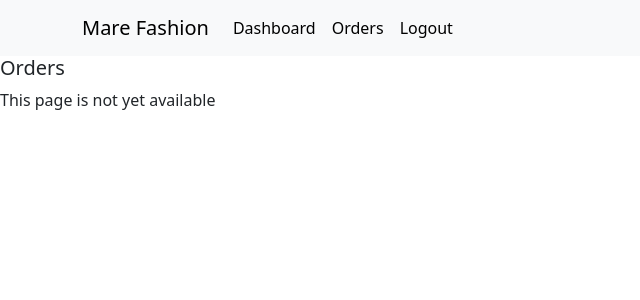
After one commit to Durvalm/Shipping_Label_Automation, a Flask app: page /dashboard/transactions in a window 1280 px wide. The commit adds this page. Shown: the top 300 px of the page, without its empty margins (0-640 px from the left). Run offline with Flask 3, Linux system fonts and the light colour scheme; the visitor is signed in with stand-in values (Sample User, id 1); parts of the project's set-up code (start-up, migrations or seed data) failed here and were passed over.

Commit message:
fix import and transactions page

```diff
--- a/apps/app.py
+++ b/apps/app.py
@@ -4,6 +4,8 @@ from flask_login import LoginManager
 # shippo API app
 from apps.label.views.form import label_bp
 from apps.label.views.orders import dashboard_bp
+from apps.label.views.transactions import transactions_bp
+
 from apps.auth.views import auth_bp
 from apps.models import db, SuperUser
 
@@ -18,7 +20,7 @@ app.config.from_pyfile('settings.py')
 app.register_blueprint(label_bp)
 app.register_blueprint(dashboard_bp)
 app.register_blueprint(auth_bp)
-
+app.register_blueprint(transactions_bp)
 
 # initialize database
 migrate = Migrate(app, db)
--- a/apps/label/views/orders.py
+++ b/apps/label/views/orders.py
@@ -117,6 +117,7 @@ def confirm_purchase(user_id):
 
 
 @dashboard_bp.route("/retrieve-label/<string:id>/<string:user_id>", methods=["GET"])
+@login_required
 def retrieve_label(id, user_id):
     """Retrieves the label url and adds to the DB"""
     time.sleep(3)
--- /dev/null
+++ b/apps/label/views/transactions.py
@@ -0,0 +1,9 @@
+from flask import Blueprint, request, render_template, redirect, url_for
+from flask_login import login_required
+
+transactions_bp = Blueprint("transactions", __name__, url_prefix="/dashboard")
+
+@transactions_bp.route("/transactions", methods=["GET",])
+@login_required
+def transactions():
+    return render_template("dashboard/order/order.html")
--- a/apps/templates/auth/login.html
+++ b/apps/templates/auth/login.html
@@ -6,8 +6,6 @@
     <div class="container">
       <h1 class="text-center mt-5">Login</h1>
       <form method="POST" action="{{ url_for('auth.login') }}" class="mt-4">
-        <!-- Message -->
-        {% include 'utils/alert.html' %}
         <div class="form-group">
           <label for="email">Email:</label>
           <input type="email" id="email" name="email" class="form-control" required>
--- a/apps/templates/base.html
+++ b/apps/templates/base.html
@@ -1,7 +1,7 @@
 <!DOCTYPE html>
 <html lang="en">
   <head>
-    <title>Shipping</title>
+    <title>Mare fashion</title>
     <meta name="viewport" content="width=device-width, initial-scale=1.0">
     <meta charset="UTF-8" />
     <title>Mare Fashion</title>
@@ -12,8 +12,8 @@
   </head>
   <body>
 
+    {% include 'utils/alert.html' %}
     {% block content %}
-
     {% endblock %}
 
   </body>
--- a/apps/templates/dashboard/confirm-purchase.html
+++ b/apps/templates/dashboard/confirm-purchase.html
@@ -1,5 +1,6 @@
 {% extends 'base.html' %}
 {% block content %}
+{% include 'utils/navbar.html' %}
   <body>
     <div class="container">
     <div class="row py-2">
--- a/apps/templates/dashboard/dashboard.html
+++ b/apps/templates/dashboard/dashboard.html
@@ -1,10 +1,9 @@
 {% extends 'base.html' %}
 {% block content %}
+{% include 'utils/navbar.html' %}
   <body>
-
     <div class="container">
       <h1 class="text-center py-2">Dashboard</h1>
-      {% include 'utils/alert.html' %}
       <table class="table">
         <thead>
           <tr>
--- a/apps/templates/dashboard/order.html
+++ b/apps/templates/dashboard/order.html
@@ -1,5 +1,6 @@
 {% extends 'base.html' %}
 {% block content %}
+{% include 'utils/navbar.html' %}
 
   <body>
     <div class="container">
--- /dev/null
+++ b/apps/templates/dashboard/order/order.html
@@ -0,0 +1,6 @@
+{% extends 'base.html' %}
+{% include 'utils/navbar.html' %}
+{% block content %}
+<h5>Orders</h5>
+<p>This page is not yet available</p>
+{% endblock %}
--- a/apps/templates/index.html
+++ b/apps/templates/index.html
@@ -3,8 +3,6 @@
   <body>
     <div class="container">
         <h1 class="text-center">Shipping Details</h1>
-        <!-- Message -->
-        {% include 'utils/alert.html' %}
         <!-- Form -->
         <form method="POST" action="/submit">
         <div class="mb-3">
--- /dev/null
+++ b/apps/templates/utils/navbar.html
@@ -0,0 +1,18 @@
+{% extends 'base.html' %}
+{% block content %}
+<nav class="navbar navbar-expand-lg navbar-light bg-light">
+    <div class="container">
+    <a class="navbar-brand" href="#">Mare Fashion</a>
+    <button class="navbar-toggler" type="button" data-toggle="collapse" data-target="#navbarNavAltMarkup" aria-controls="navbarNavAltMarkup" aria-expanded="false" aria-label="Toggle navigation">
+      <span class="navbar-toggler-icon"></span>
+    </button>
+    <div class="collapse navbar-collapse" id="navbarNavAltMarkup">
+      <div class="navbar-nav">
+        <a class="nav-item nav-link active" href="{{ url_for('dashboard.dashboard') }}">Dashboard <span class="sr-only">(current)</span></a>
+        <a class="nav-item nav-link active" href="{{ url_for('transactions.transactions') }}">Orders</a>
+        <a class="nav-item nav-link active" href="{{ url_for('auth.logout') }}">Logout</a>
+      </div>
+    </div>
+    </div>
+  </nav>
+{% endblock %}
```
Also changed, not shown: apps/auth/views.py (+7 -1 lines).
